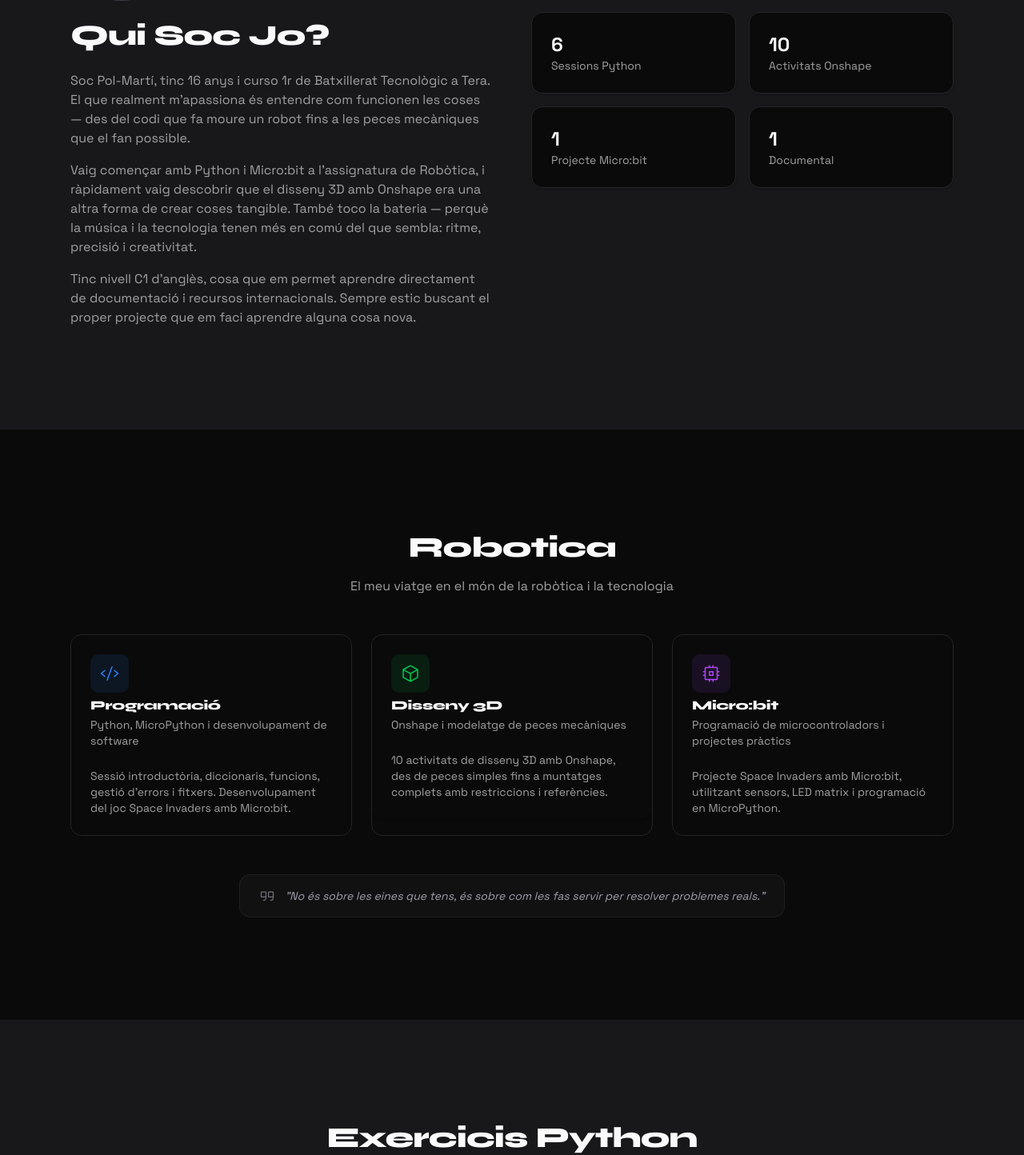
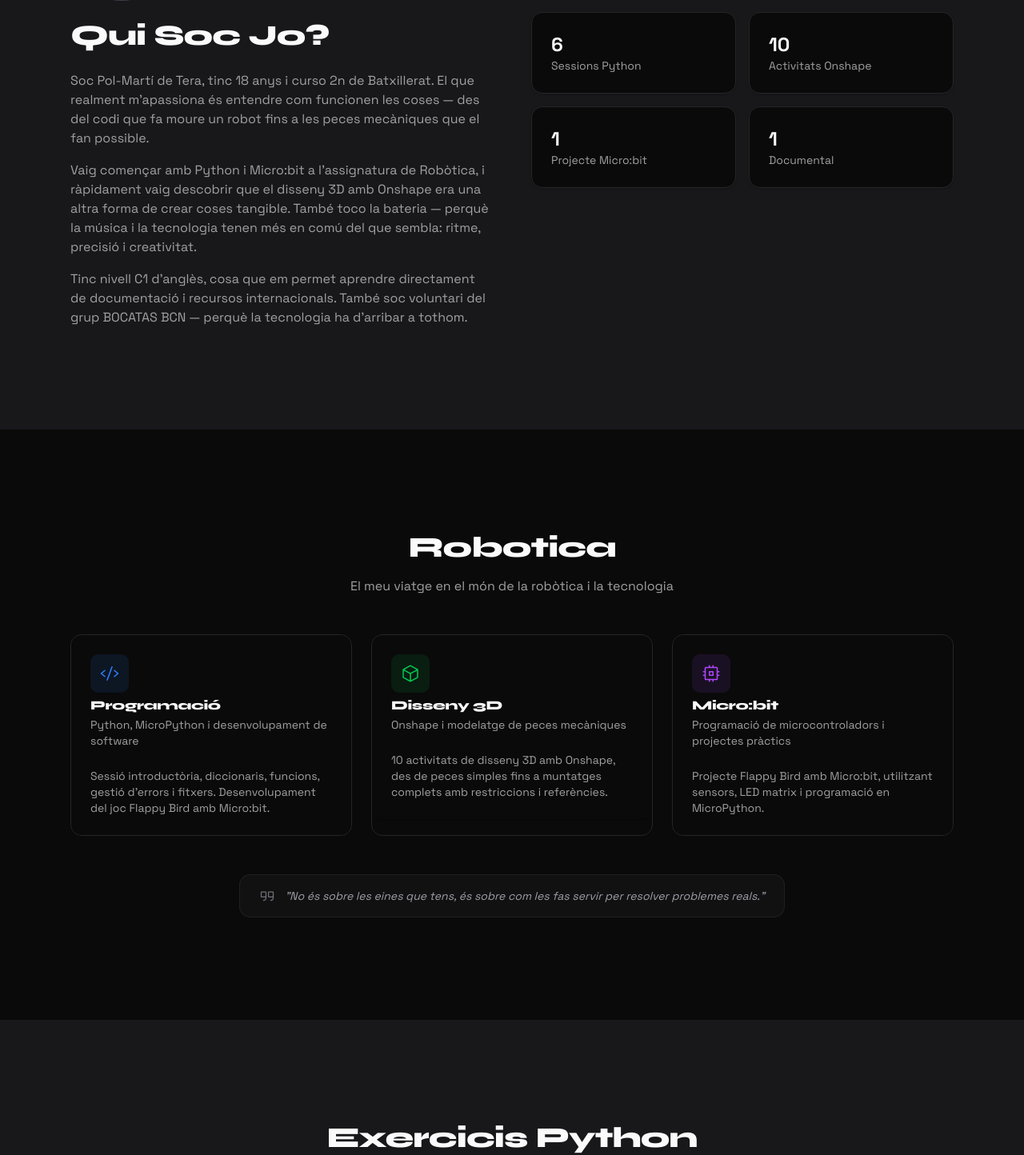
Before and after one commit to PolMartiDetera/pol-marti-portfolio, a Next.js app: page /pol-marti-portfolio/ in a window 1280 px wide. Shown: the part 1093-2537 px from the top of the page at 80% size. Built offline with nearby package versions, Linux system fonts and the light colour scheme; no server answers.

Commit message:
fix: Flappy Bird (not Space Invaders), lazy-load microbit iframe, add BOCATAS BCN volunteer

```diff
--- a/src/app/page.tsx
+++ b/src/app/page.tsx
@@ -31,6 +31,51 @@ import Link from "next/link"
 
 const BASE_PATH = process.env.NEXT_PUBLIC_BASE_PATH || ""
 
+// Auto-calculate age and course from birthdate
+const BIRTHDATE = new Date(2008, 4, 2) // May 2, 2008
+
+function getAgeAndCourse() {
+  const now = new Date()
+
+  // Current age
+  let age = now.getFullYear() - BIRTHDATE.getFullYear()
+  const m = now.getMonth() - BIRTHDATE.getMonth()
+  if (m < 0 || (m === 0 && now.getDate() < BIRTHDATE.getDate())) age--
+
+  // Age on September 1 of the active school year
+  const septYear = now.getMonth() >= 8 ? now.getFullYear() : now.getFullYear() - 1
+  let ageOnSept = septYear - BIRTHDATE.getFullYear()
+  if (BIRTHDATE.getMonth() > 8 || (BIRTHDATE.getMonth() === 8 && BIRTHDATE.getDate() > 1)) ageOnSept--
+
+  // Spanish education system mapping
+  let course: string
+  if (ageOnSept >= 18) {
+    course = "Batxillerat finalitzat"
+  } else if (ageOnSept === 17) {
+    course = "2n de Batxillerat"
+  } else if (ageOnSept === 16) {
+    course = "1r de Batxillerat"
+  } else if (ageOnSept === 15) {
+    course = "4t d'ESO"
+  } else if (ageOnSept === 14) {
+    course = "3r d'ESO"
+  } else if (ageOnSept === 13) {
+    course = "2n d'ESO"
+  } else if (ageOnSept === 12) {
+    course = "1r d'ESO"
+  } else if (ageOnSept >= 6) {
+    const ordinals = ["", "1r", "2n", "3r", "4t", "5è", "6è"]
+    course = `${ordinals[ageOnSept - 5]} de Primària`
+  } else if (ageOnSept >= 3) {
+    const ordinals = ["", "1r", "2n", "3r"]
+    course = `${ordinals[ageOnSept - 2]} d'Infantil`
+  } else {
+    course = "Educació Infantil"
+  }
+
+  return { age, course }
+}
+
 const pythonExercises = [
   {
     id: "session1",
@@ -54,7 +99,7 @@ print(f"Les meves habilitats: {habilitats}")`,
     title: "Exercici 2: Diccionaris",
     code: `# Diccionaris
 projecte = {
-    "nom": "Space Invaders",
+    "nom": "Flappy Bird",
     "plataforma": "Micro:bit",
     "llenguatge": "MicroPython",
     "dies": 5
@@ -143,7 +188,7 @@ print(f"10 / 'a' = {dividir(10, 'a')}")`,
 # En un entorn real, faríem servir open()
 
 # Simular lectures de fitxer
-dades_projecte = """Nom: Space Invaders
+dades_projecte = """Nom: Flappy Bird
 Plataforma: Micro:bit
 Llenguatge: MicroPython
 Dies de desenvolupament: 5
@@ -176,6 +221,7 @@ export default function Home() {
   const shouldReduceMotion = useReducedMotion()
   const [showAllOnshape, setShowAllOnshape] = React.useState(false)
   const visibleOnshape = showAllOnshape ? onshapeModels : onshapeModels.slice(0, INITIAL_ONSHAPE_COUNT)
+  const { age, course } = getAgeAndCourse()
 
   return (
     <>
@@ -206,10 +252,12 @@ export default function Home() {
                 transition={{ duration: 0.5, ease: [0.25, 0.46, 0.45, 0.94] }}
               >
                 <Badge variant="secondary" className="mb-6 bg-zinc-800 text-zinc-300 border-zinc-700">
-                  Batxillerat Tecnològic
+                  {course}
                 </Badge>
                 <h1 className="text-4xl md:text-5xl lg:text-7xl font-heading font-extrabold tracking-tight mb-6">
-                  <TextGenerate words="Pol-Martí de Tera" />
+                  <span className="whitespace-nowrap"><TextGenerate words="Pol-Martí" /></span>
+                  <br />
+                  <TextGenerate words="de Tera" />
                 </h1>
                 <p className="text-lg md:text-xl text-zinc-400 mb-4 max-w-lg">
                   M&apos;agrada desmuntar coses per entendre com funcionen — i després construir alguna cosa millor.
@@ -277,7 +325,7 @@ export default function Home() {
                 </h2>
                 <div className="space-y-4 text-muted-foreground">
                   <p>
-                    Soc Pol-Martí, tinc 16 anys i curso 1r de Batxillerat Tecnològic a Tera.
+                    Soc Pol-Martí de Tera, tinc {age} anys i curso {course}.
                     El que realment m&apos;apassiona és entendre com funcionen les coses —
                     des del codi que fa moure un robot fins a les peces mecàniques que el fan possible.
                   </p>
@@ -289,8 +337,8 @@ export default function Home() {
                   </p>
                   <p>
                     Tinc nivell C1 d&apos;anglès, cosa que em permet aprendre directament
-                    de documentació i recursos internacionals. Sempre estic buscant el
-                    proper projecte que em faci aprendre alguna cosa nova.
+                    de documentació i recursos internacionals. També soc voluntari
+                    del grup BOCATAS BCN — perquè la tecnologia ha d&apos;arribar a tothom.
                   </p>
                 </div>
               </div>
@@ -380,7 +428,7 @@ export default function Home() {
                   <CardContent>
                     <p className="text-sm text-muted-foreground">
                       Sessió introductòria, diccionaris, funcions, gestió d&apos;errors i fitxers.
-                      Desenvolupament del joc Space Invaders amb Micro:bit.
+                      Desenvolupament del joc Flappy Bird amb Micro:bit.
                     </p>
                   </CardContent>
                 </Card>
@@ -419,7 +467,7 @@ export default function Home() {
                   </CardHeader>
                   <CardContent>
                     <p className="text-sm text-muted-foreground">
-                      Projecte Space Invaders amb Micro:bit, utilitzant sensors,
+                      Projecte Flappy Bird amb Micro:bit, utilitzant sensors,
                       LED matrix i programació en MicroPython.
                     </p>
                   </CardContent>
@@ -485,10 +533,10 @@ export default function Home() {
             <div className="grid grid-cols-1 lg:grid-cols-2 gap-12 items-start">
               <div>
                 <h2 className="text-3xl md:text-4xl font-heading font-bold tracking-tight mb-4">
-                  Space Invaders
+                  Flappy Bird
                 </h2>
                 <p className="text-muted-foreground mb-6">
-                  El meu projecte més ambiciós fins ara: un joc inspirat en Space Invaders
+                  El meu projecte més ambiciós fins ara: un joc de Flappy Bird
                   per a Micro:bit. El vaig presentar a alumnes de 1r d&apos;ESO, explicant
                   el funcionament i el procés de creació — una experiència que em va ensenyar
                   que saber fer una cosa i saber explicar-la són dues habilitats molt diferents.
--- a/src/components/interactive/microbit-simulator.tsx
+++ b/src/components/interactive/microbit-simulator.tsx
@@ -66,10 +66,29 @@ display.scroll("GAME OVER! Score: " + str(score))`
 export function MicrobitSimulator({ className }: MicrobitSimulatorProps) {
   const [iframeLoaded, setIframeLoaded] = React.useState(false)
   const [activeTab, setActiveTab] = React.useState<"simulator" | "code">("simulator")
+  const [iframeReady, setIframeReady] = React.useState(false)
   const basePath = process.env.NEXT_PUBLIC_BASE_PATH || ""
+  const sectionRef = React.useRef<HTMLDivElement>(null)
+
+  // Lazy-load iframe only when section is in viewport
+  React.useEffect(() => {
+    const el = sectionRef.current
+    if (!el || iframeReady) return
+    const observer = new IntersectionObserver(
+      ([entry]) => {
+        if (entry.isIntersecting) {
+          setIframeReady(true)
+          observer.disconnect()
+        }
+      },
+      { rootMargin: "200px" }
+    )
+    observer.observe(el)
+    return () => observer.disconnect()
+  }, [iframeReady])
 
   return (
-    <div className={cn("rounded-2xl overflow-hidden", className)}>
+    <div ref={sectionRef} className={cn("rounded-2xl overflow-hidden", className)}>
       {/* Gradient border wrapper */}
       <div className="p-[1px] rounded-2xl bg-gradient-to-br from-zinc-700/50 via-zinc-800/30 to-zinc-700/50">
         <div className="rounded-2xl bg-zinc-950 overflow-hidden">
@@ -113,7 +132,7 @@ export function MicrobitSimulator({ className }: MicrobitSimulatorProps) {
             </div>
 
             <div className="flex items-center gap-2 pr-4">
-              {iframeLoaded && activeTab === "simulator" && (
+              {iframeReady && iframeLoaded && activeTab === "simulator" && (
                 <span className="text-[11px] text-green-400/80 flex items-center gap-1.5 mr-2">
                   <span className="h-1.5 w-1.5 rounded-full bg-green-400 animate-pulse" />
                   Actiu
@@ -151,7 +170,7 @@ export function MicrobitSimulator({ className }: MicrobitSimulatorProps) {
           {/* Content */}
           {activeTab === "simulator" ? (
             <div className="relative w-full" style={{ minHeight: "480px" }}>
-              {!iframeLoaded && (
+              {!iframeReady ? (
                 <div className="absolute inset-0 flex items-center justify-center">
                   <div className="text-center space-y-4">
                     <div className="relative">
@@ -161,7 +180,16 @@ export function MicrobitSimulator({ className }: MicrobitSimulatorProps) {
                     <p className="text-zinc-600 text-xs">Pot trigar uns segons</p>
                   </div>
                 </div>
-              )}
+              ) : !iframeLoaded ? (
+                <div className="absolute inset-0 flex items-center justify-center">
+                  <div className="text-center space-y-4">
+                    <div className="h-10 w-10 border-2 border-zinc-700 border-t-zinc-300 rounded-full animate-spin mx-auto" />
+                    <p className="text-zinc-500 text-sm">Carregant simulador MakeCode...</p>
+                    <p className="text-zinc-600 text-xs">Pot trigar uns segons</p>
+                  </div>
+                </div>
+              ) : null}
+              {iframeReady && (
                 <iframe
                   src={MAKECODE_URL}
                   title="MakeCode Micro:bit Simulator"
@@ -170,7 +198,9 @@ export function MicrobitSimulator({ className }: MicrobitSimulatorProps) {
                   allow="accelerometer; gyroscope; magnetometer; autoplay; microphone"
                   onLoad={() => setIframeLoaded(true)}
                   sandbox="allow-scripts allow-same-origin allow-popups allow-forms"
+                  tabIndex={-1}
                 />
+              )}
             </div>
           ) : (
             <div className="p-4 max-h-[480px] overflow-y-auto">
```
Lines whose indentation alone changed are shown as unchanged.
